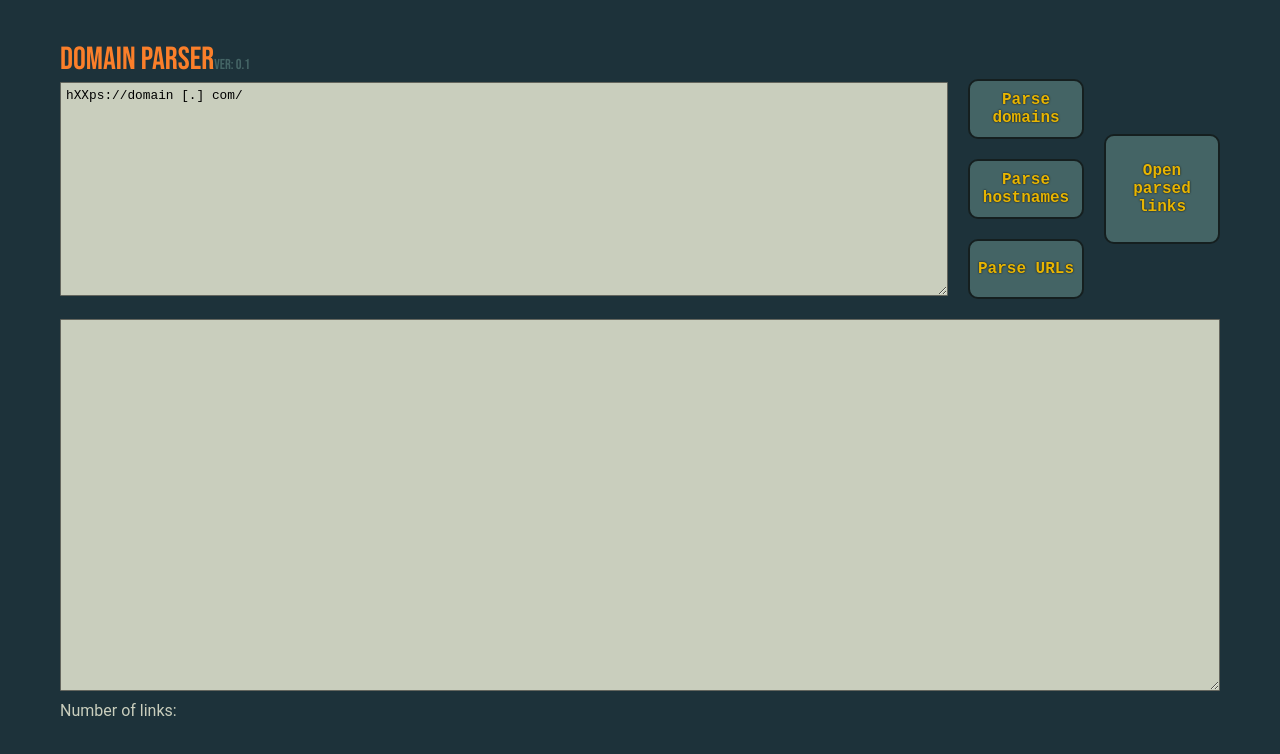
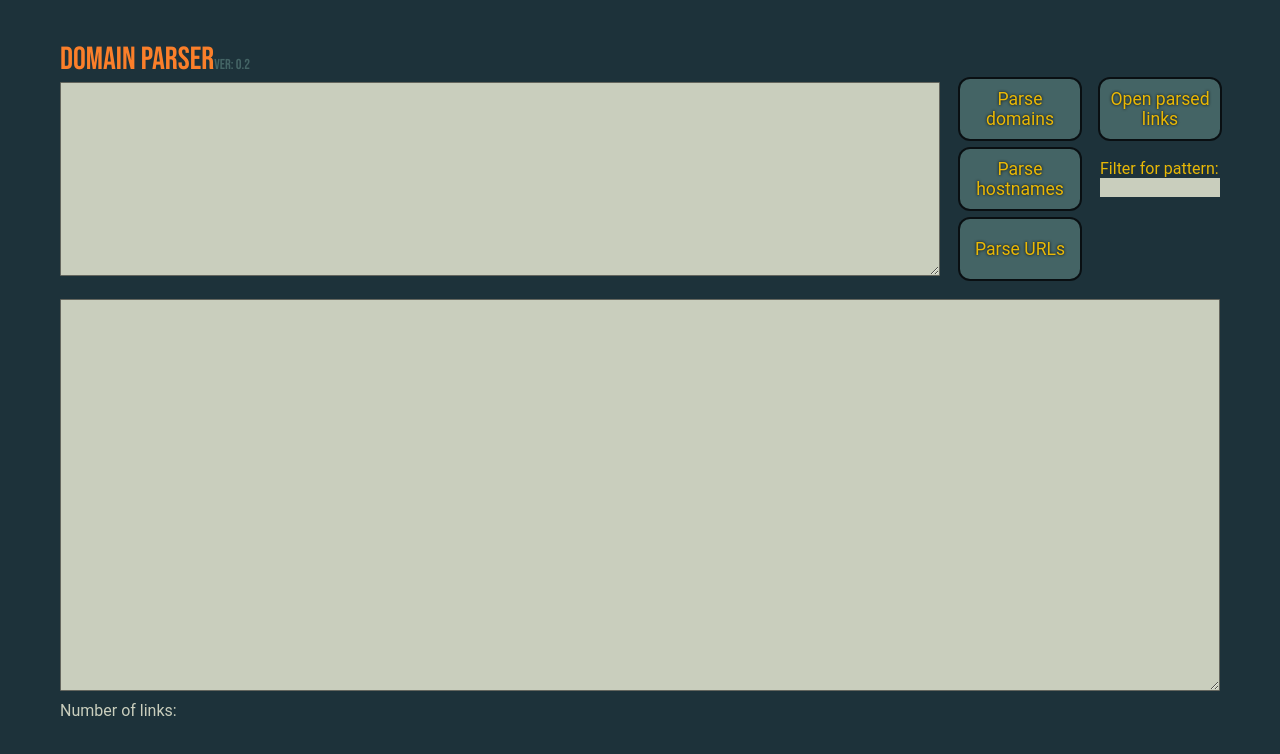
Before and after one commit to Grasten/DomainParser, a React (Vite) app: page / in a window 1280 px wide. Shown: the top 754 px of the page. Built offline with nearby package versions, Linux system fonts and the light colour scheme; a web font is replaced by a local one.

Commit message:
- Tweaked the design of the buttons to use box shadows and scaling, updated structure - Added functionality for filtering by pattern *amended leftover testing values

```diff
--- a/src/App.jsx
+++ b/src/App.jsx
@@ -15,25 +15,35 @@ function App() {
         <div className="parser__topbar">
           <h1 className="parser__topbar__title font-bebas">
             Domain parser
-            <span className="parser__topbar__title__version">ver: 0.1</span>
+            <span className="parser__topbar__title__version">ver: 0.2</span>
           </h1>
           <div className="parser__topbar__inputs">
             <label htmlFor="parserInput" className="parser__topbar__inputs__label"></label>
             <textarea className="parser__topbar__inputs__input parser-fields" id="parserInput"
-                      defaultValue="hXXps://domain [.] com/"></textarea>
+                      defaultValue=""></textarea>
           </div>
           <div className="parser__topbar__buttons">
-            <button className="parser__topbar__buttons__button parser__topbar__buttons__button--domains" id="parseDomains"
-                    onClick={()=> parseDomains("domain")}>Parse domains</button>
+            <div className="parser__topbar__buttons__parsebox">
+              <button className="parser__topbar__buttons__parsebox__button parser__topbar__buttons__button" id="parseDomains"
+                      onClick={()=> parseDomains("domain")}>Parse domains</button>
 
-            <button className="parser__topbar__buttons__button parser__topbar__buttons__button--hostnames" id="parseHostnames"
-                    onClick={()=> parseDomains("hostname")}>Parse hostnames</button>
+              <button className="parser__topbar__buttons__parsebox__button parser__topbar__buttons__button" id="parseHostnames"
+                      onClick={()=> parseDomains("hostname")}>Parse hostnames</button>
 
-            <button className="parser__topbar__buttons__button parser__topbar__buttons__button--URLs" id="parseURLs"
-                    onClick={()=> parseDomains("url")}>Parse URLs</button>
+              <button className="parser__topbar__buttons__parsebox__button parser__topbar__buttons__button" id="parseURLs"
+                      onClick={()=> parseDomains("url")}>Parse URLs</button>
+            </div>
 
-            <button className="parser__topbar__buttons__button parser__topbar__buttons__button--open" id="parseOpen"
-                    onClick={() => openParsedDomains()}>Open parsed links</button>
+            <div className="parser__topbar__buttons__openbox">
+              <button className="parser__topbar__buttons__button parser__topbar__buttons__openbox__button" id="parseOpen"
+                      onClick={() => openParsedDomains()}>Open parsed links</button>
+              <div className="parser__topbar__buttons__openbox__filter">
+                <p className="parser__topbar__buttons__openbox__filter__title">Filter for pattern:</p>
+                <input type="text" className="parser__topbar__buttons__openbox__filter__input" id="filterInput"/>
+              </div>
+
+            </div>
+
           </div>
         </div>
         <label>
--- a/src/App.scss
+++ b/src/App.scss
@@ -76,14 +76,9 @@ body {
             grid-area: buttons;
             display: grid;
             justify-content: center;
-            align-items: center;
             grid-gap: 20px;
-            grid-template-rows: 1fr 1fr 1fr;
+            grid-template-rows: 1fr;
             grid-template-columns: 1fr 1fr;
-            grid-template-areas:
-            "parseDomains parseOpen"
-            "parseHostnames parseOpen"
-            "parseURLs parseOpen";
             &__note{
                 height: 80px;
                 width: 150px;
@@ -91,39 +86,59 @@ body {
                 font-family: $f-roboto;
             }
             &__button{
-                height: 60px;
-                width: 116px;
+                min-height: 60px;
+                width: 120px;
                 padding: 5px 5px;
-                border: 2px solid rgba(0, 0, 0, 0.69);
                 border-radius: 10px;
                 background-color: $c-green;
-                background-size: 100%;
+                text-shadow: 0 0 3px black;
+                font-size: 1.1rem;
+                font-family: $f-roboto;
+
                 transition: all linear 0.05s;
                 color: rgba($c-yellow, 0.9);
-                text-shadow: 0 0 2px black;
-                font-weight: bold;
-                font-size: 1rem;
-                font-family: $f-martian;
+                box-shadow: 0 0 0 2px rgba(0, 0, 0, 0.69);
+                //border: 2px solid rgba(0, 0, 0, 0.69);
                 &:hover{
                     color: rgba($c-yellow, 1);
-                    border-width: 0;
+                    //order-width: 0;
+                    box-shadow: 0 0 0 1px rgba(0, 0, 0, 0.69);
+                    scale: 105%;
                 }
                 &:active{
                     transition-duration: 0s;
-                    border-width: 3px;
+                    //border-width: 3px;
+                    box-shadow: 0 0 0 3px rgba(0, 0, 0, 0.69);
+                    scale: 99%;
+
                 }
-                &--domains{
-                    grid-area: parseDomains;
+            }
+            &__parsebox{
+                display: flex;
+                flex-direction: column;
+                gap: 10px;
+                &__button{
+
                 }
-                &--hostnames{
-                    grid-area: parseHostnames;
+            }
+            &__openbox{
+                display: flex;
+                flex-direction: column;
+                gap: 20px;
+                &__button{
+
                 }
-                &--URLs{
-                    grid-area: parseURLs;
-                }
-                &--open{
-                    grid-area: parseOpen;
-                    height: 50%;
+                &__filter{
+                    &__title{
+                        color: rgba($c-yellow, 0.9);
+                        font-family: $f-roboto;
+                    }
+                    &__input{
+                        padding: 2px 5px;
+                        width: 120px;
+                        background-color: $c-light-gray;
+                        font-family: $f-roboto;
+                    }
                 }
             }
         }
--- a/src/utils.js
+++ b/src/utils.js
@@ -76,7 +76,7 @@ function getLinks() {
   // Set them in array with unique values
   worklist = [...new Set(worklist)];
 
-  // Validate domains and remove invalid
+  // Validate domains and remove duplicates
   let tempArray = [];
   worklist.forEach((domain) => {
     let el = parse(domain.text)
@@ -87,12 +87,12 @@ function getLinks() {
   worklist = [...new Set(tempArray)];
 
   // Reset filtered array/output and set domains
-  filteredLinksArray = [];
+  /*filteredLinksArray = [];
   tempArray = [];
   worklist.forEach((domain) => {
     tempArray.push(domain);
-  });
-  filteredLinksArray= [...new Set(tempArray)];
+  });*/
+  filteredLinksArray= [...new Set(worklist)];
 
   // Get a text list from filtered array
   worklist = createListFromArray(filteredLinksArray);
@@ -117,7 +117,8 @@ function createListFromArray(domainArray){
 
 // Accepts either "domain" or "hostname" as a param, sets filtered array and values to frontend
 export function parseDomains(type){
-  let links;
+  let links = {};
+  let filter = document.getElementById("filterInput").value;
   switch(type){
     case "hostname": links = getDomains(type);
     break;
@@ -125,6 +126,12 @@ export function parseDomains(type){
     break;
     case "url": links = getLinks();
     break;
+  }
+
+  // If filter option is present, filter the array for it and update worklist
+  if (filter){
+    links.filteredLinksArray = links.filteredLinksArray.filter((link) => link.includes(filter));
+    links.worklist = createListFromArray(links.filteredLinksArray);
   }
 
   // Set values to front-end
```
